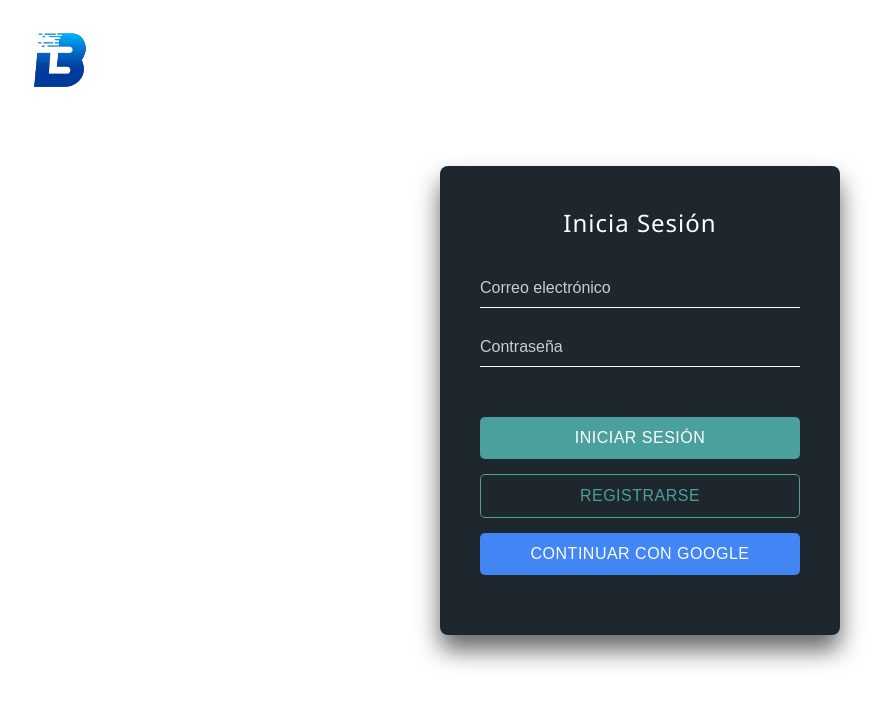
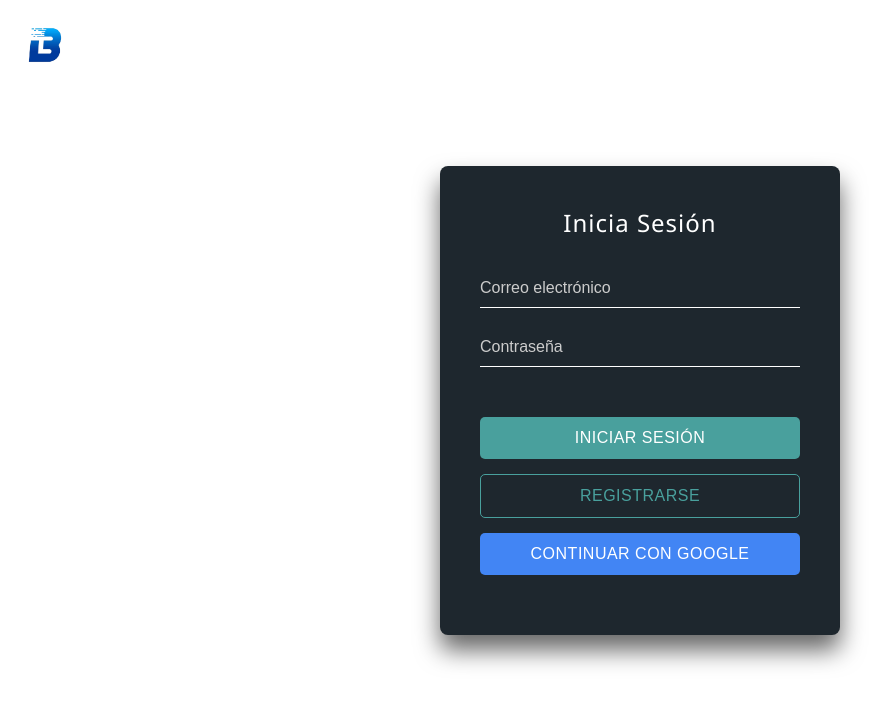
Before and after one commit to RocketLima/b2envios, a plain HTML site: page socios.html in a window 1280 px wide. Shown: the whole page, without its empty margins (0-890 px from the left). Drawn offline with Linux system fonts and the light colour scheme.

Commit message:
nuevoscambios

```diff
--- a/css/stylologin.css
+++ b/css/stylologin.css
@@ -13,7 +13,7 @@ body {
   position: absolute;
   top: 20px; /* Ajusta la distancia desde la parte superior */
   left: 20px; /* Ajusta la distancia desde la izquierda */
-  width: 80px; /* Ajusta el ancho del logo según necesites */
+  width: 50px; /* Ajusta el ancho del logo según necesites */
   height: auto; /* Mantiene la proporción del logo */
 }
 
```
